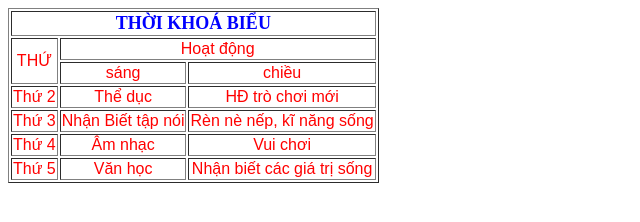
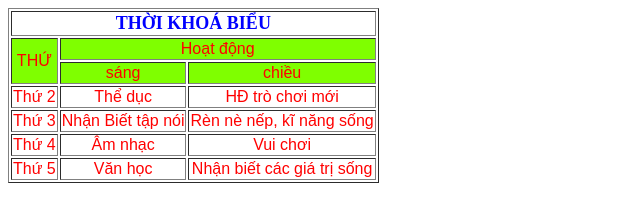
Before and after one commit to tranviethoangsmile/cach_tao_trang_wed_html_co_ban, a plain HTML site: page tao_form_nang_cao/tao_bang_nang_cao.html in a window 1280 px wide. Shown: the whole page, without its empty margins (0-640 px from the left). Drawn offline with Linux system fonts and the light colour scheme.

Commit message:
hoàn thành

```diff
--- a/tao_form_nang_cao/tao_bang_nang_cao.html
+++ b/tao_form_nang_cao/tao_bang_nang_cao.html
@@ -12,16 +12,16 @@
         color: red;
         font-family: Arial, Helvetica, sans-serif;
     }
-    td {
-        text-align: center;
-    }
+
     th {
         text-align: center;
         color: blue;
         font-size: large;
     }
 
-
+#td1{
+    background-color: chartreuse;
+}
     </style>
 
 </head>
@@ -31,12 +31,12 @@
            <th colspan="3"> THỜI KHOÁ BIỂU</th>
         </tr>
         <tr>
-            <td rowspan="2">THỨ </td>
-            <td colspan="2">Hoạt động</td>
+            <td id="td1" rowspan="2">THỨ </td>
+            <td id="td1" colspan="2">Hoạt động</td>
         </tr>
         <tr>
-            <td>sáng</td>
-            <td>chiều</td>
+            <td id="td1">sáng</td>
+            <td id="td1">chiều</td>
         </tr>
         <tr>
             <td>Thứ 2</td>
```
